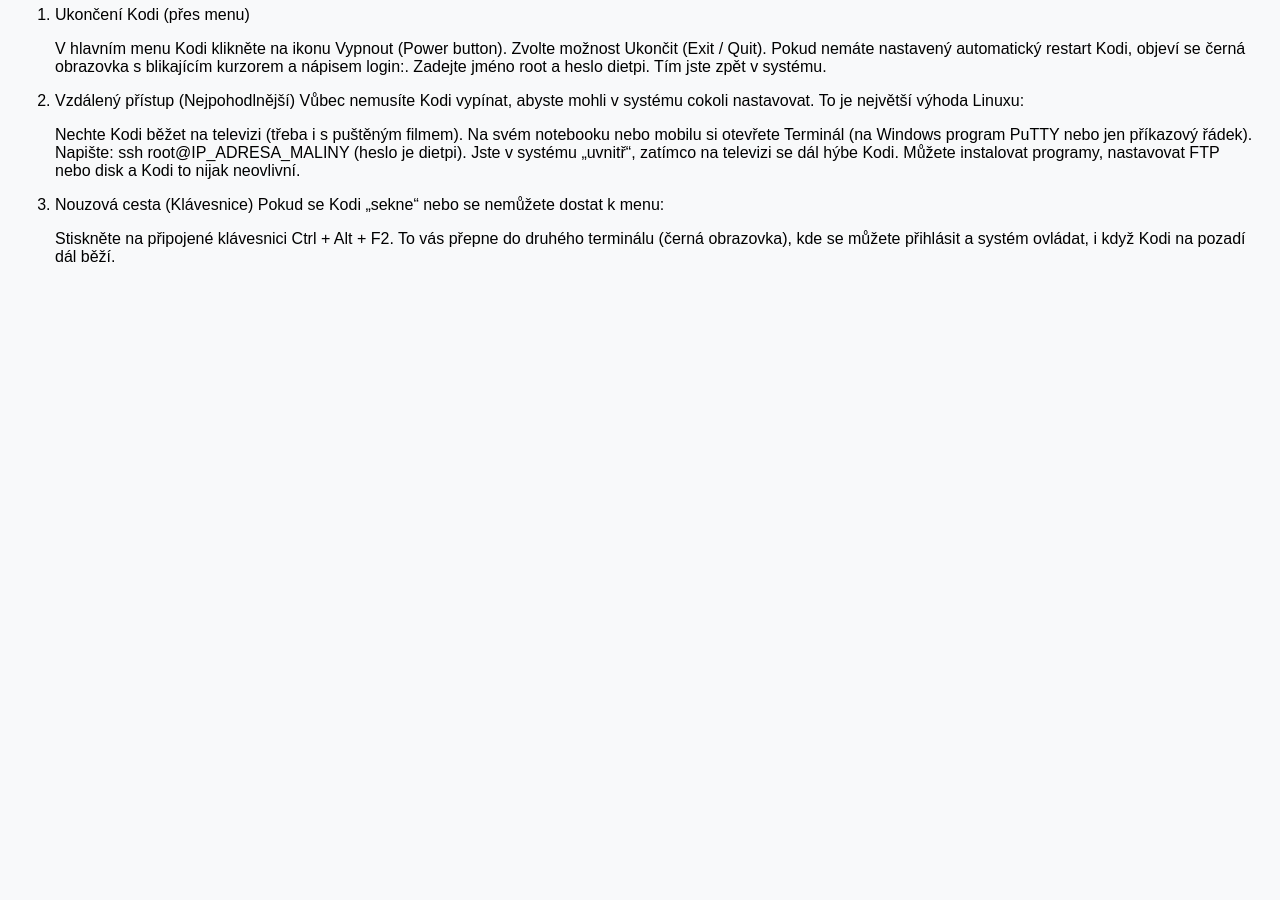
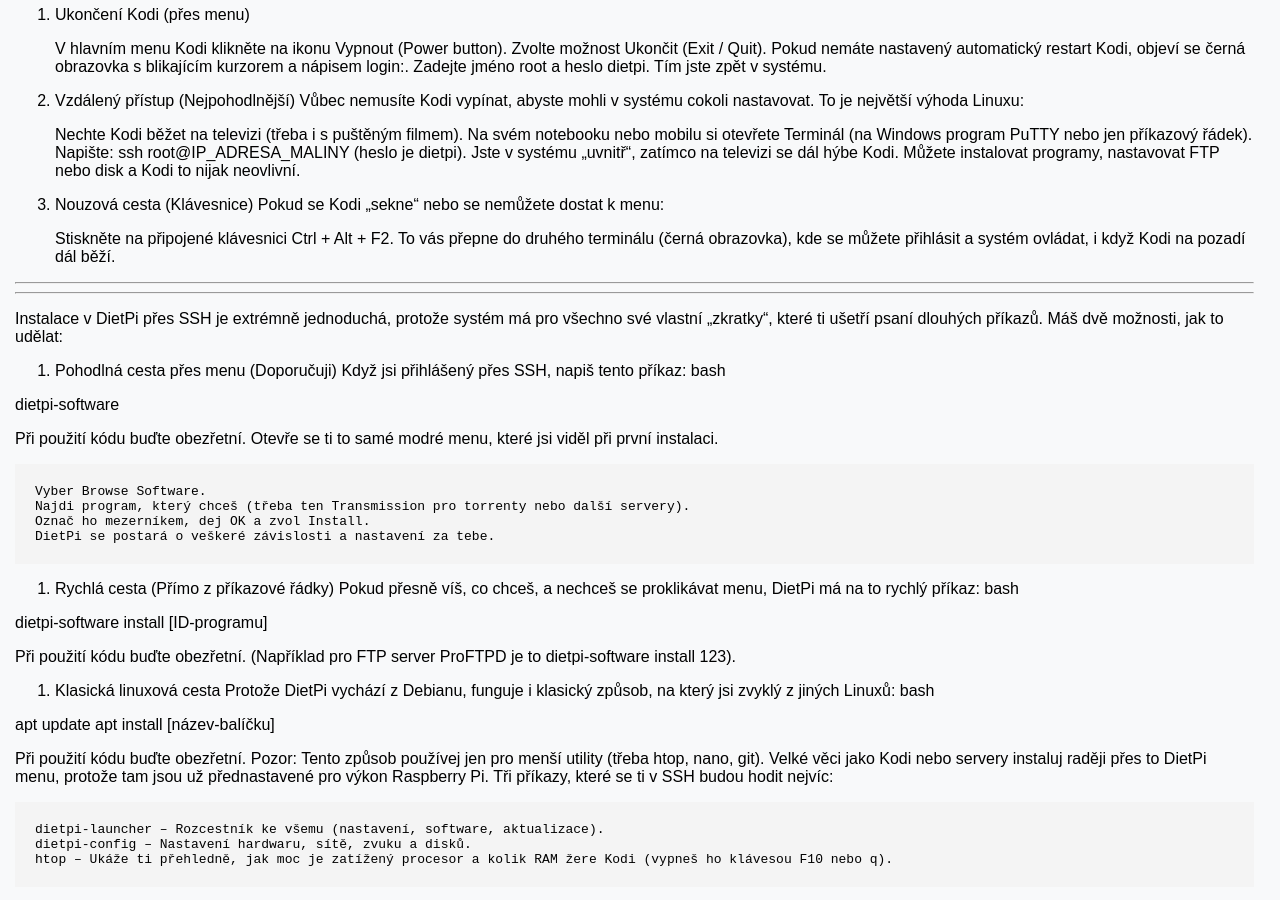
Before and after one commit to bedjan/bedjan.github.io, a Jekyll site: the page built from dietpi.md, in a window 1280 px wide and 900 px high, scrolled down 677 px. Built offline with Jekyll 4.4.1, drawn with Linux system fonts in a browser that asks for light colours; our own code applies the rules of GitHub Pages for plain Markdown files; before the commit the page ends 959 px from its top, so only the background shows below that.

Commit message:
Update dietpi.md

```diff
--- a/dietpi.md
+++ b/dietpi.md
@@ -62,3 +62,47 @@
 
     Stiskněte na připojené klávesnici Ctrl + Alt + F2.
     To vás přepne do druhého terminálu (černá obrazovka), kde se můžete přihlásit a systém ovládat, i když Kodi na pozadí dál běží.
+
+   -----------------
+
+
+   -----------------
+
+   Instalace v DietPi přes SSH je extrémně jednoduchá, protože systém má pro všechno své vlastní „zkratky“, které ti ušetří psaní dlouhých příkazů.
+Máš dvě možnosti, jak to udělat:
+1. Pohodlná cesta přes menu (Doporučuji)
+Když jsi přihlášený přes SSH, napiš tento příkaz:
+bash
+
+dietpi-software
+
+Při použití kódu buďte obezřetní.
+Otevře se ti to samé modré menu, které jsi viděl při první instalaci.
+
+    Vyber Browse Software.
+    Najdi program, který chceš (třeba ten Transmission pro torrenty nebo další servery).
+    Označ ho mezerníkem, dej OK a zvol Install.
+    DietPi se postará o veškeré závislosti a nastavení za tebe.
+
+2. Rychlá cesta (Přímo z příkazové řádky)
+Pokud přesně víš, co chceš, a nechceš se proklikávat menu, DietPi má na to rychlý příkaz:
+bash
+
+dietpi-software install [ID-programu]
+
+Při použití kódu buďte obezřetní.
+(Například pro FTP server ProFTPD je to dietpi-software install 123).
+3. Klasická linuxová cesta
+Protože DietPi vychází z Debianu, funguje i klasický způsob, na který jsi zvyklý z jiných Linuxů:
+bash
+
+apt update
+apt install [název-balíčku]
+
+Při použití kódu buďte obezřetní.
+Pozor: Tento způsob používej jen pro menší utility (třeba htop, nano, git). Velké věci jako Kodi nebo servery instaluj raději přes to DietPi menu, protože tam jsou už přednastavené pro výkon Raspberry Pi.
+Tři příkazy, které se ti v SSH budou hodit nejvíc:
+
+    dietpi-launcher – Rozcestník ke všemu (nastavení, software, aktualizace).
+    dietpi-config – Nastavení hardwaru, sítě, zvuku a disků.
+    htop – Ukáže ti přehledně, jak moc je zatížený procesor a kolik RAM žere Kodi (vypneš ho klávesou F10 nebo q).
```
